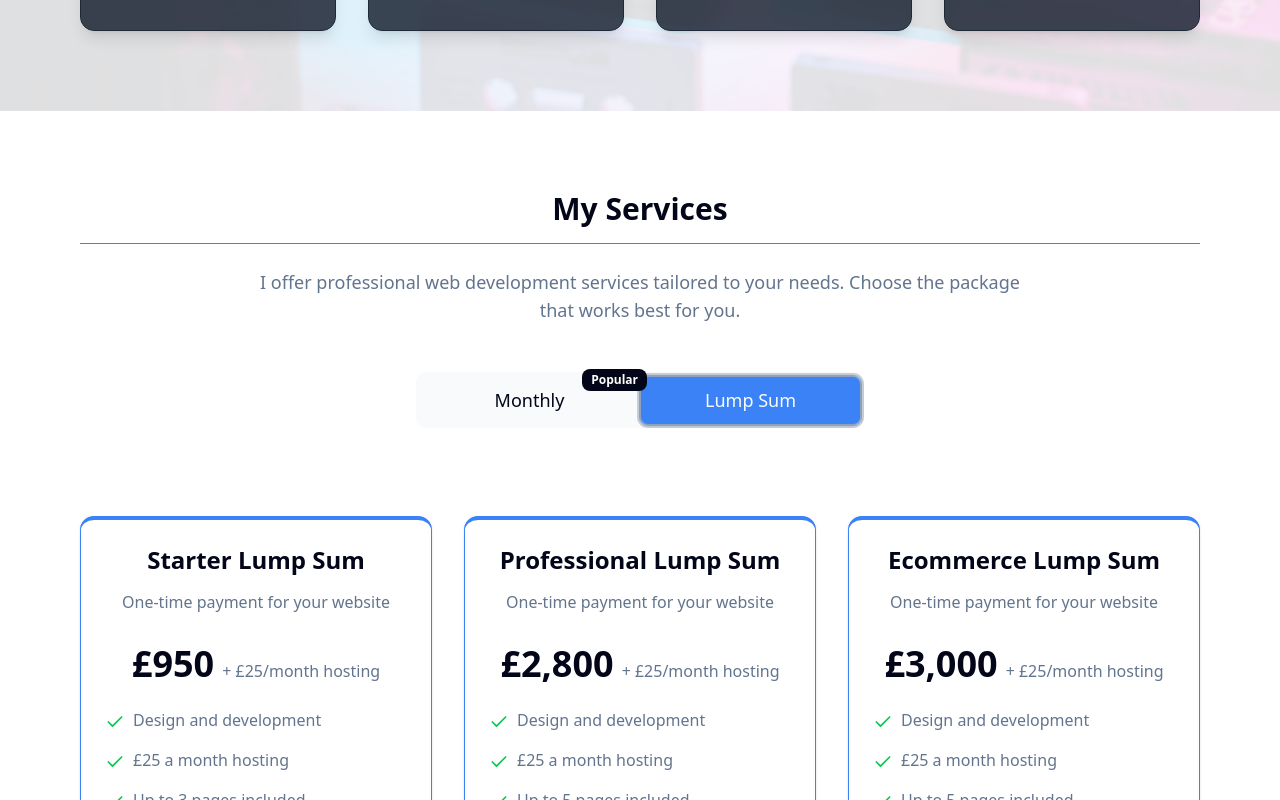
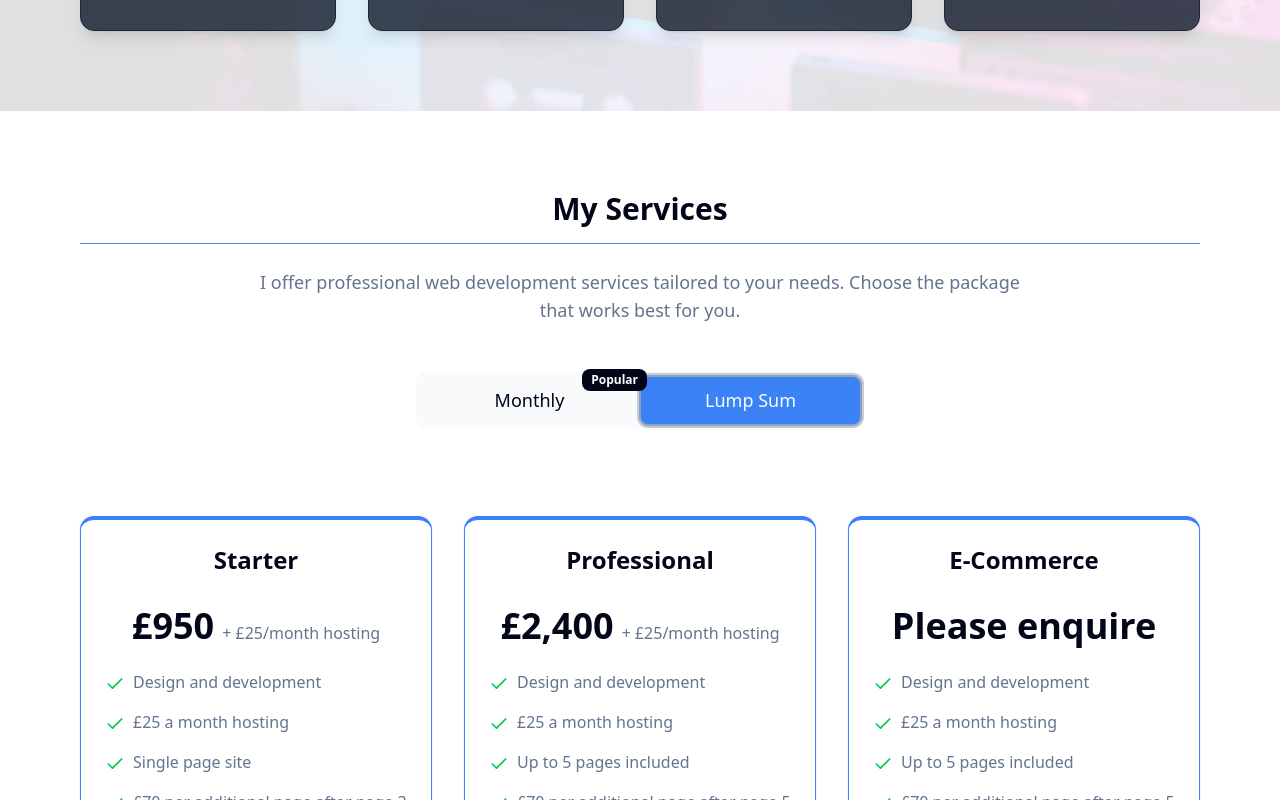
Before and after one commit to Manzi9/dev-site, a Next.js app: page / in a window 1280 px wide. Both pictures are taken after a click on the tab "Lump Sum". Shown: the part 2128-2928 px from the top of the page. Built offline with nearby package versions, Linux system fonts and the light colour scheme.

Commit message:
made cards level

```diff
--- a/app/components/Services.jsx
+++ b/app/components/Services.jsx
@@ -28,7 +28,7 @@ export default function Services() {
           </p>
         </div>
 
-        <Tabs defaultValue="account">
+        <Tabs defaultValue="monthly">
           <TabsList className="w-full max-w-md mx-auto mb-8 h-14 bg-muted/50">
             <TabsTrigger
               value="monthly"
@@ -57,19 +57,18 @@ export default function Services() {
               {/* Starter Monthly Subscription */}
               <Card className="relative overflow-hidden border-t-4 border-primary">
                 <CardHeader className="text-center space-y-2">
-                  <h3 className="text-2xl font-bold">Starter Monthly</h3>
-                  <p className="text-muted-foreground">Minimum 6 months.</p>
+                  <h3 className="text-2xl font-bold">Starter</h3>
                   <div className="mt-4">
                     <span className="text-4xl font-bold">£50</span>
                     <span className="text-muted-foreground ml-2">/month</span>
                   </div>
                 </CardHeader>
 
-                <CardContent className="space-y-4">
+                <CardContent className="space-y-4 h-[280px]">
                   <div className="space-y-4">
                     <Feature text="Design and development" included />
                     <Feature text="Hosting included" included />
-                    <Feature text="Up to 3 pages included" included />
+                    <Feature text="Single page site" included />
                     <Feature
                       text="£70 per additional page after page 3"
                       included
@@ -94,15 +93,14 @@ export default function Services() {
               {/* Professional Monthly Subscription */}
               <Card className="relative overflow-hidden border-t-4 border-primary">
                 <CardHeader className="text-center space-y-2">
-                  <h3 className="text-2xl font-bold">Professional Monthly</h3>
-                  <p className="text-muted-foreground">Minimum 6 months.</p>
+                  <h3 className="text-2xl font-bold">Professional</h3>
                   <div className="mt-4">
                     <span className="text-4xl font-bold">£140</span>
                     <span className="text-muted-foreground ml-2">/month</span>
                   </div>
                 </CardHeader>
 
-                <CardContent className="space-y-4">
+                <CardContent className="space-y-4 h-[280px]">
                   <div className="space-y-4">
                     <Feature text="Design and development" included />
                     <Feature text="Hosting included" included />
@@ -131,15 +129,13 @@ export default function Services() {
               {/* Ecommerce Monthly Subscription */}
               <Card className="relative overflow-hidden border-t-4 border-primary">
                 <CardHeader className="text-center space-y-2">
-                  <h3 className="text-2xl font-bold">Ecommerce Monthly</h3>
-                  <p className="text-muted-foreground">Minimum 6 months.</p>
+                  <h3 className="text-2xl font-bold">E-Commerce</h3>
                   <div className="mt-4">
-                    <span className="text-4xl font-bold">£190</span>
-                    <span className="text-muted-foreground ml-2">/month</span>
+                    <span className="text-4xl font-bold">Please enquire</span>
                   </div>
                 </CardHeader>
 
-                <CardContent className="space-y-4">
+                <CardContent className="space-y-4 h-[280px]">
                   <div className="space-y-4">
                     <Feature text="Design and development" included />
                     <Feature text="Hosting included" included />
@@ -176,10 +172,7 @@ export default function Services() {
               {/* Starter Lump Sum Package */}
               <Card className="relative overflow-hidden border-t-4 border-primary">
                 <CardHeader className="text-center space-y-2">
-                  <h3 className="text-2xl font-bold">Starter Lump Sum</h3>
-                  <p className="text-muted-foreground">
-                    One-time payment for your website
-                  </p>
+                  <h3 className="text-2xl font-bold">Starter</h3>
                   <div className="mt-4">
                     <span className="text-4xl font-bold">£950</span>
                     <span className="text-muted-foreground ml-2">
@@ -188,11 +181,11 @@ export default function Services() {
                   </div>
                 </CardHeader>
 
-                <CardContent className="space-y-4">
+                <CardContent className="space-y-4 h-[280px]">
                   <div className="space-y-4">
                     <Feature text="Design and development" included />
                     <Feature text="£25 a month hosting" included />
-                    <Feature text="Up to 3 pages included" included />
+                    <Feature text="Single page site" included />
                     <Feature
                       text="£70 per additional page after page 3"
                       included
@@ -212,19 +205,16 @@ export default function Services() {
               {/* Professional Lump Sum Package */}
               <Card className="relative overflow-hidden border-t-4 border-primary">
                 <CardHeader className="text-center space-y-2">
-                  <h3 className="text-2xl font-bold">Professional Lump Sum</h3>
-                  <p className="text-muted-foreground">
-                    One-time payment for your website
-                  </p>
+                  <h3 className="text-2xl font-bold">Professional</h3>
                   <div className="mt-4">
-                    <span className="text-4xl font-bold">£2,800</span>
+                    <span className="text-4xl font-bold">£2,400</span>
                     <span className="text-muted-foreground ml-2">
                       + £25/month hosting
                     </span>
                   </div>
                 </CardHeader>
 
-                <CardContent className="space-y-4">
+                <CardContent className="space-y-4 h-[280px]">
                   <div className="space-y-4">
                     <Feature text="Design and development" included />
                     <Feature text="£25 a month hosting" included />
@@ -248,19 +238,13 @@ export default function Services() {
               {/* Ecommerce Lump Sum Package */}
               <Card className="relative overflow-hidden border-t-4 border-primary">
                 <CardHeader className="text-center space-y-2">
-                  <h3 className="text-2xl font-bold">Ecommerce Lump Sum</h3>
-                  <p className="text-muted-foreground">
-                    One-time payment for your website
-                  </p>
+                  <h3 className="text-2xl font-bold">E-Commerce</h3>
                   <div className="mt-4">
-                    <span className="text-4xl font-bold">£3,000</span>
-                    <span className="text-muted-foreground ml-2">
-                      + £25/month hosting
-                    </span>
+                    <span className="text-4xl font-bold">Please enquire</span>
                   </div>
                 </CardHeader>
 
-                <CardContent className="space-y-4">
+                <CardContent className="space-y-4 h-[280px]">
                   <div className="space-y-4">
                     <Feature text="Design and development" included />
                     <Feature text="£25 a month hosting" included />
```
